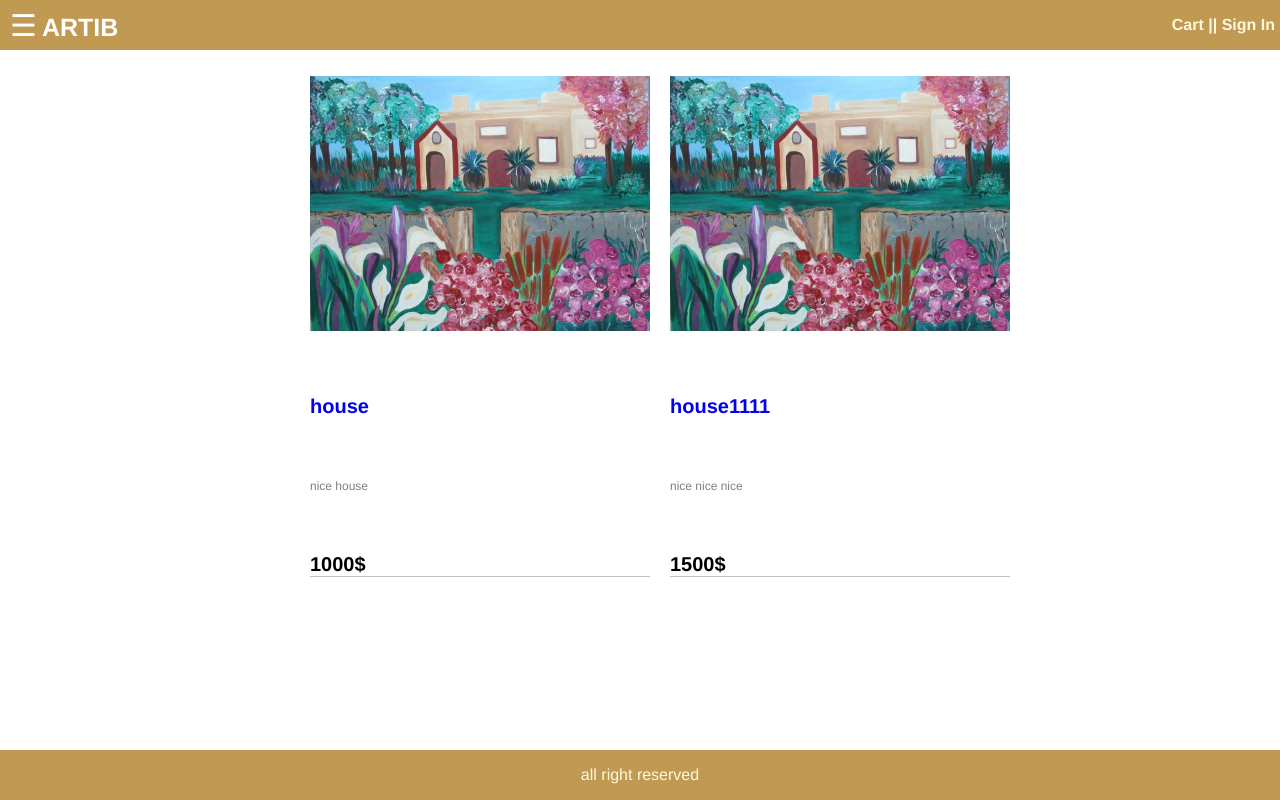
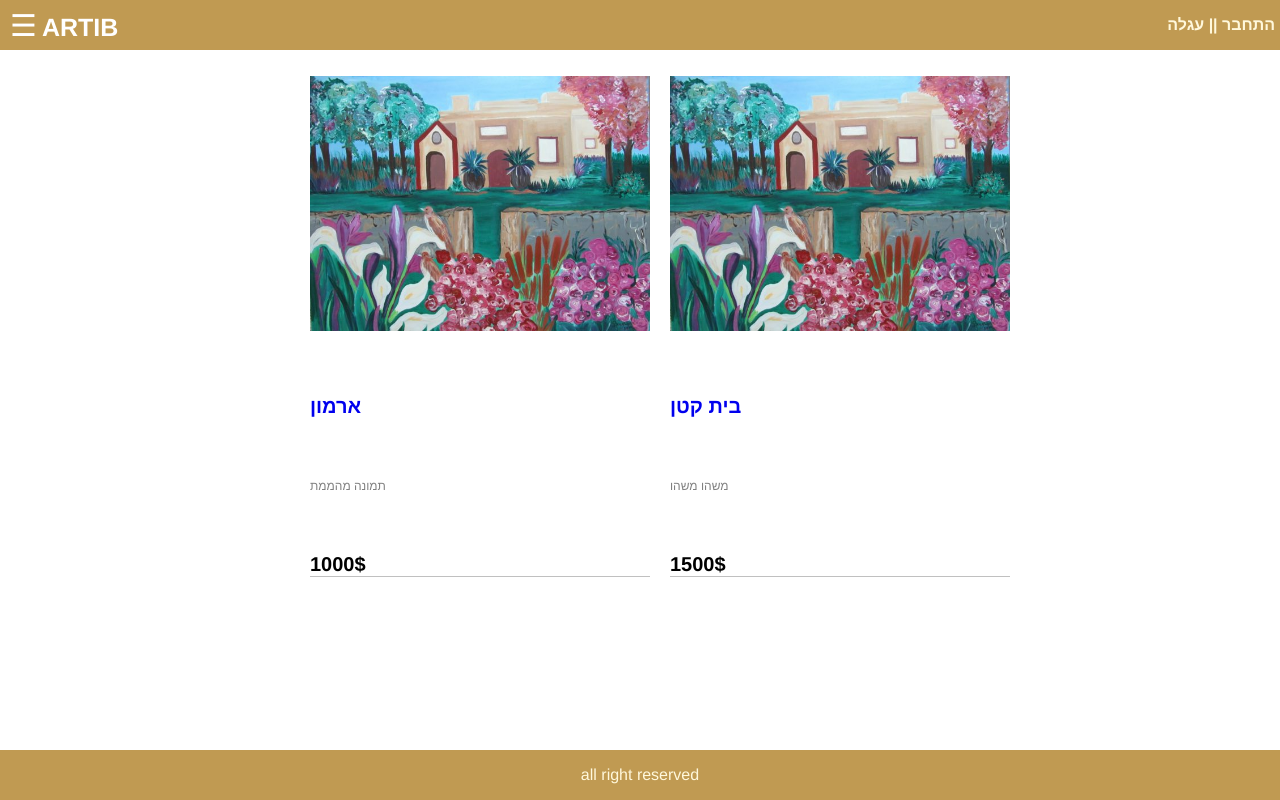
Before and after one commit to ShiraBenZaken/ECommerceGallery, a React (Create React App) app in the folder frontend/: page / in a window 1280 px wide. Built offline with nearby package versions, Linux system fonts and the light colour scheme.

Commit message:
updates frontend

```diff
--- a/frontend/src/App.js
+++ b/frontend/src/App.js
@@ -25,19 +25,19 @@ function App() {
           <Link to='/'>ARTIB</Link>
         </div>
         <div className="header-links">
-          <a href="cart.html">Cart  |</a>
-          <a href="signin.html">|   Sign In</a>
+          <a href="cart.html">התחבר  |</a>
+          <a href="signin.html">|   עגלה</a>
       </div>
     </header>
     <aside className="sidebar">
-      <h3>Shopping Categories</h3>
+      <h3>סוג התמונה</h3>
       <button className="sidebar-close-button" onClick={closeMenu}>x</button>
       <ul>
         <li>
-          <a href="index.html">oil</a>
+          <a href="index.html">שמן</a>
         </li>
         <li>
-          <a href="index.html">blabla</a>
+          <a href="index.html">אקריליק</a>
         </li>
       </ul>
     </aside>
--- a/frontend/src/date.js
+++ b/frontend/src/date.js
@@ -1,19 +1,19 @@
 export default {
     products:[{
         _id:'123',
-        name: 'house',
-        category:'oil',
+        name: 'ארמון',
+        category:'שמן',
         image: "./images/house.jpg",
         price:'1000$',
-        brand:'nice house'
+        brand:'תמונה מהממת'
     },
     {
         _id:'111',
-        name: 'house1111',
-        category:'acrilic1111',
+        name: 'בית קטן',
+        category:'אקריליק',
         image: './images/house.jpg',
         price:'1500$',
-        brand:'nice nice nice'
+        brand:'משהו משהו'
     }
 ]
 }
--- a/frontend/src/index.css
+++ b/frontend/src/index.css
@@ -172,6 +172,7 @@ a:hover
       justify-content: space-between;
       align-items: flex-start;
       flex-wrap: wrap;
+      padding: 1rem;
   }
 
   .details-image
@@ -192,6 +193,11 @@ a:hover
   .details-action
   {
       flex: 1 1 30rem;
+      border: 0.1rem #808080 solid;
+      border-radius: 0.5rem;
+      background-color: #fcffcc;
+      padding: 1rem;
+
   }
 
   .details-info ul,.details-action ul
@@ -203,3 +209,26 @@ a:hover
   {
     margin-bottom:1rem ;
   }
+.back-to-result
+{
+      padding: 1rem;
+}
+
+.details-action ul li:last-child
+{
+    display: flex;
+    flex-direction: column;
+}
+.button
+{
+    padding: 1rem;
+    border: .1rem  rgb(136, 129, 116) solid;
+    cursor: pointer;
+    border-radius: 0.5rem;
+    background-color: #c2b26b
+
+}
+.button:hover
+{
+    border: .1rem  rgb(26, 27, 17) solid;
+}
--- a/frontend/src/screens/ProductScreen.js
+++ b/frontend/src/screens/ProductScreen.js
@@ -8,8 +8,8 @@ function ProductScreen (props){
     const product= data.products.find(x=>x._id === props.match.params.id)
 
     return <div className="">
-        <div className="">
-            <Link to='/'>Back to HomePage</Link>
+        <div className="back-to-result">
+            <Link to='/'>חזרה</Link>
         </div>
         <div className="details">
             <div className="details-image">
@@ -38,7 +38,7 @@ function ProductScreen (props){
                         סטטוס: {product.status}
                     </li>
                     <li>
-                        <button>הוסף לעגלה</button>
+                        <button className="button">הוסף לעגלה</button>
                     </li>
 
                 </ul>
```
